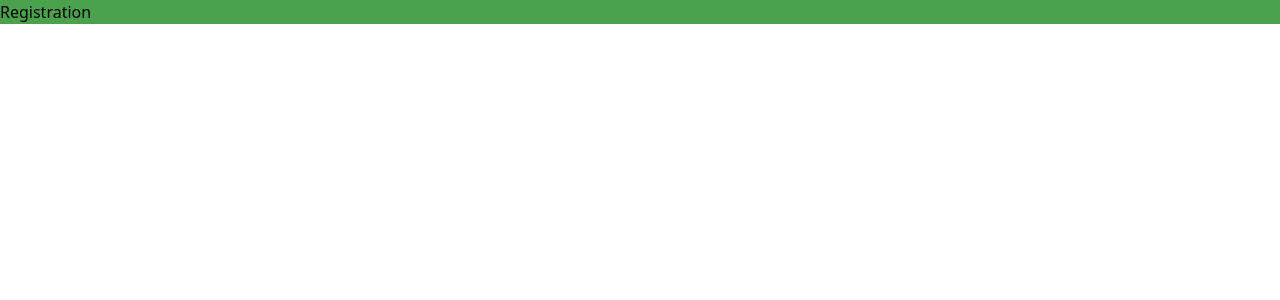
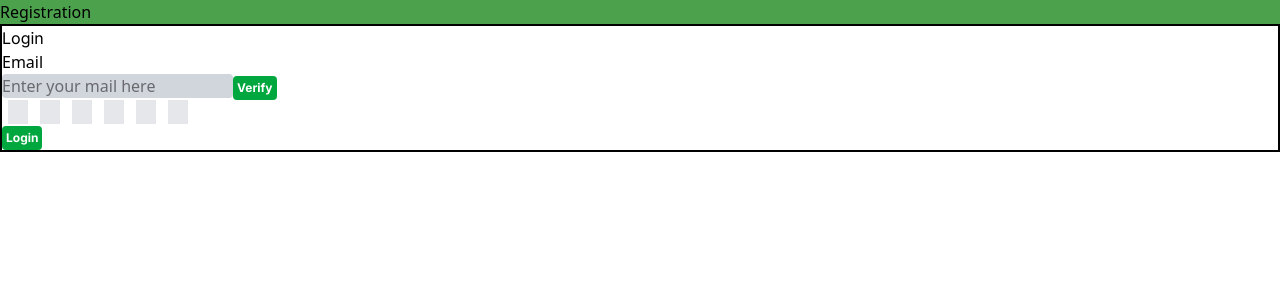
Before and after one commit to Dev-SK01/agri-lynx, a React (Vite) app in the folder agri-lynx/: page / in a window 1280 px wide. Shown: the top 300 px of the page. Built offline with nearby package versions, Linux system fonts and the light colour scheme; a web font is replaced by a local one.

Commit message:
login form  basic structure

```diff
--- a/agri-lynx/src/App.jsx
+++ b/agri-lynx/src/App.jsx
@@ -1,11 +1,13 @@
 import { useState } from 'react'
 import LocalMarketOwnerRegistration from './owners/LocalMarketOwnerRegistration'
+import FarmerLogin from './farmers/FarmerLogin'
 function App() {
 
 
   return (
     <>
     <LocalMarketOwnerRegistration />
+    <FarmerLogin />
     </>
   )
 }
--- /dev/null
+++ b/agri-lynx/src/farmers/FarmerLogin.jsx
@@ -0,0 +1,34 @@
+import React from 'react'
+
+const FarmerLogin = () => {
+  return (
+    <div className=' flex flex-row items-center border-2 ' >
+
+        <form action="">
+                  <h1 className="font-inter">Login</h1>
+                   <div className=''>
+                         Email <br/>
+                                <input  className='bg-gray-300 rounded-sm' type="email" placeholder='Enter your mail here'/>
+                                <button type='submit' className='click-btn'>Verify</button>
+                   </div>
+                   <div className='flex-col'>
+                         <input className="otp" type="number" name="otp" id="otp" />
+                         <input className="otp" type="number" name="otp" id="otp" />
+                         <input className="otp" type="number" name="otp" id="otp" />
+                         <input className="otp" type="number" name="otp" id="otp" />
+                         <input className="otp" type="number" name="otp" id="otp" />
+                         <input className="otp" type="number" name="otp" id="otp" />
+                   </div>
+
+                        <div>
+                         <button className='click-btn'>Login</button>
+                        </div>
+
+        </form>
+
+
+    </div>
+  )
+}
+
+export default FarmerLogin
--- /dev/null
+++ b/agri-lynx/src/farmers/FarmerRegistration.jsx
@@ -0,0 +1,13 @@
+import React from 'react'
+
+const FarmerRegistration = () => {
+  return (
+    <div >
+
+
+
+    </div>
+  )
+}
+
+export default FarmerRegistration
--- a/agri-lynx/src/index.css
+++ b/agri-lynx/src/index.css
@@ -16,3 +16,11 @@
     --font-inknut: "Inknut Antiqua", sans-serif;
     --font-inter: "Inter", sans-serif ;
 }
+@layer components{
+    .click-btn{
+        @apply bg-green-600  text-xs font-bold text-white p-1 rounded-sm font-inter
+    }
+    .otp{
+        @apply w-5 bg-gray-200 space-x-20 mx-1.5
+    }
+}
```
Also changed, not shown: agri-lynx/src/farmers/farmerRegistration.jsx (deleted).
